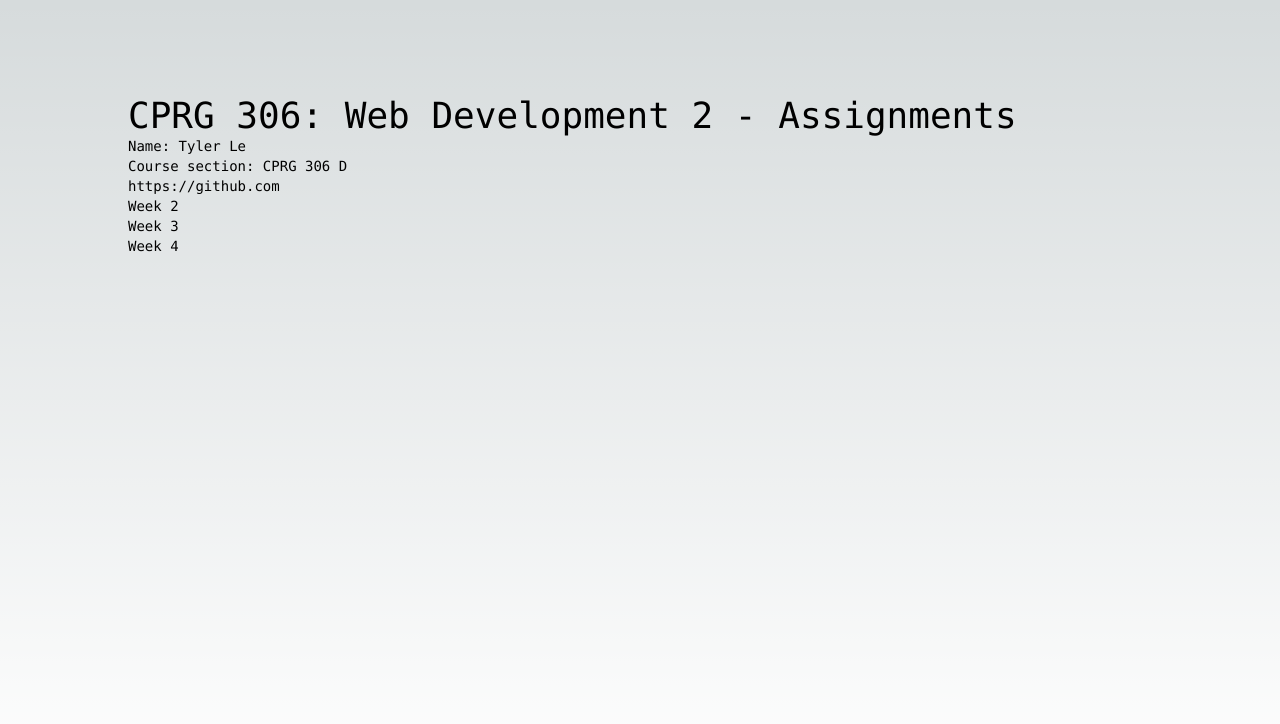
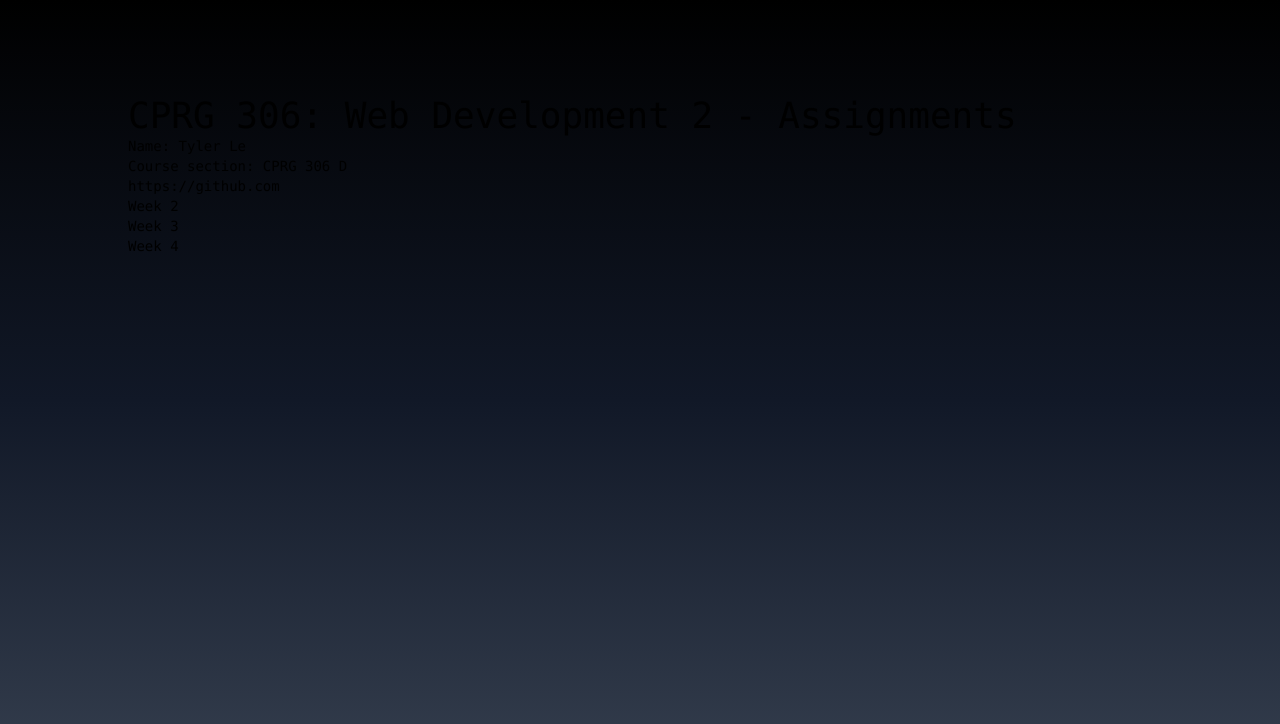
Before and after one commit to TylerTLe/cprg306-assignments, a Next.js app: page / in a window 1280 px wide. Shown: the top 724 px of the page. Built offline with nearby package versions, Linux system fonts and the light colour scheme.

Commit message:
fixes error and changes background colour

```diff
--- a/app/layout.js
+++ b/app/layout.js
@@ -4,8 +4,8 @@ import { Inter } from 'next/font/google'
 const inter = Inter({ subsets: ['latin'] })
 
 export const metadata = {
-  title: 'Create Next App',
-  description: 'Generated by create next app',
+  title: 'CPRG 306-D Tyler Le',
+  description: 'CPRG 306: Web Development 2 - Assignments',
 }
 
 export default function RootLayout({ children }) {
--- a/app/page.js
+++ b/app/page.js
@@ -1,27 +1,29 @@
+import Link from "next/link";
+import link from "next/link";
 
 export default function Home() {
   return (
-    <main className="flex min-h-screen flex-col items-center justify-between p-24">
+    <main className="flex min-h-screen flex-col items-center justify-between p-24 bg-gradient-to-t from-gray-700 via-gray-900 to-black">
       <div className="z-10 max-w-5xl w-full items-center justify-between font-mono text-sm">
         <h1 className="text-4xl">CPRG 306: Web Development 2 - Assignments</h1>
         <div>
           <p>Name: Tyler Le</p>
           <p>Course section: CPRG 306 D</p>
-          <p>
+          <div>
             <a href="https://github.com/TylerTLe">https://github.com</a>
             <ul>
               <li>
-                <a href="week2">Week 2</a>
+                <Link href="week2">Week 2</Link>
               </li>
               <li>
-                <a href="week3">Week 3</a>
+                <Link href="week3">Week 3</Link>
               </li>
               <li>
                 {/* Inset week4 when needed */}
-                <a href="#">Week 4</a>
+                <Link href="#">Week 4</Link>
               </li>
             </ul>
-          </p>
+          </div>
         </div>
       </div>
     </main>
```
